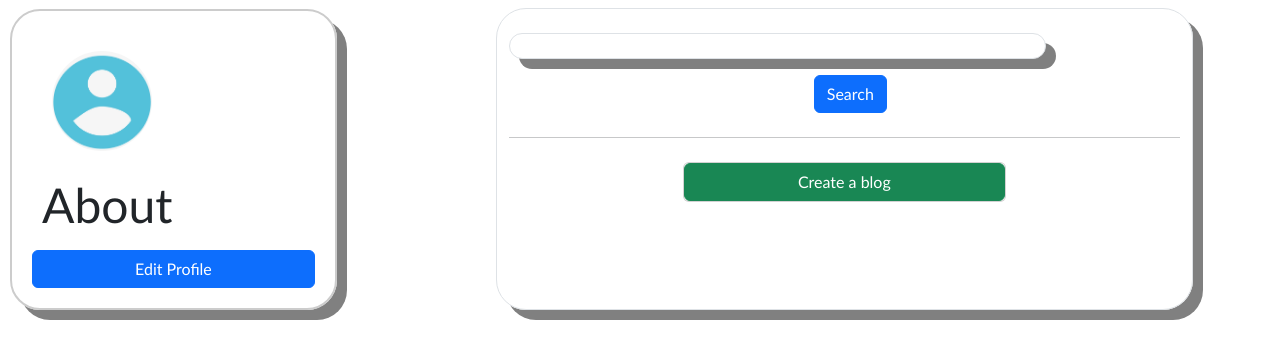
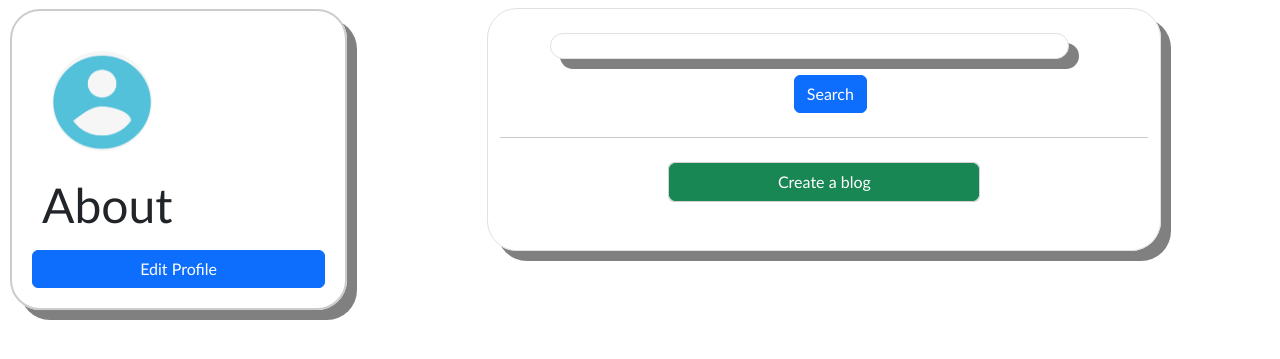
Before and after one commit to Aayushman4725/Blog-Application-using-python-with-django, a Django app: page /blog/user_dashboard/1 in a window 1280 px wide. Shown: the part 108-467 px from the top of the page. Run offline with Django 5.2, Linux system fonts and the light colour scheme; the visitor is signed in with stand-in values (Sample User, id 1); data comes from the database, SQL or seed files in the repository; data that the repository does not hold is empty; parts of the project's set-up code (start-up, migrations or seed data) failed here and were passed over; some libraries are stand-ins or nearby versions; some web fonts are replaced.

Commit message:
added some styles

```diff
--- a/blog_main/static/css/styles.css
+++ b/blog_main/static/css/styles.css
@@ -10,6 +10,7 @@
     flex-direction: column; /*Stack children vertically*/
     align-items: stretch; /* Stretch children to fit width */
     justify-content: space-between;
+    margin-left: 50px;
 
 
 }
@@ -69,26 +70,21 @@
 
 }
 
-.dash-container{
-    display: flex;
-    flex-direction: column;
-    /* flex : 1; */
-    flex-grow: 1;
-    justify-content: space-between;
-
+.dash-container {
+    flex: 1; /* Grow to take up available space */
+    margin-right: 1em; /* Add spacing between containers */
 }
 
-.blog-container{
-    display: flex;
-    justify-content: center;
-    flex-grow: 3;
-
+.blog-container {
+    flex: 2;
 }
 
 .dash-blog-container{
     display: flex;
     justify-content: space-evenly;
-    gap: 2 em;
+     gap: 2 em;
+     flex-wrap: wrap; /* Ensure children can wrap to new lines */
+
 }
 
 .main-nav{
@@ -99,9 +95,9 @@
 
 .about{
     margin-top: 9px;
-    flex-wrap: wrap;
-    flex-grow: 1;
     margin-left: 10px;
+    display: block; /* Ensures it takes up the full width of the container */
+    width: 100%;
 }
 
 
```
